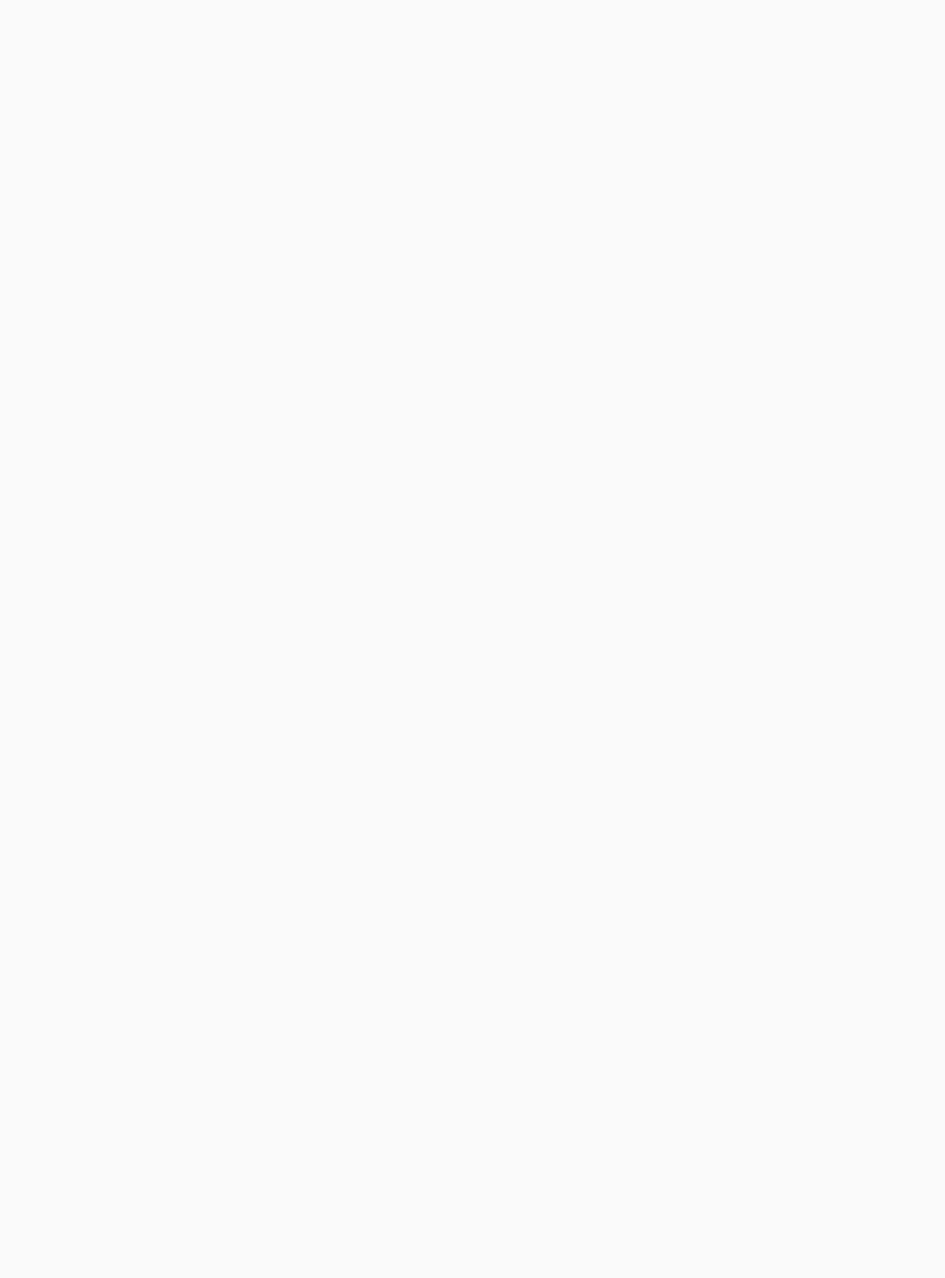
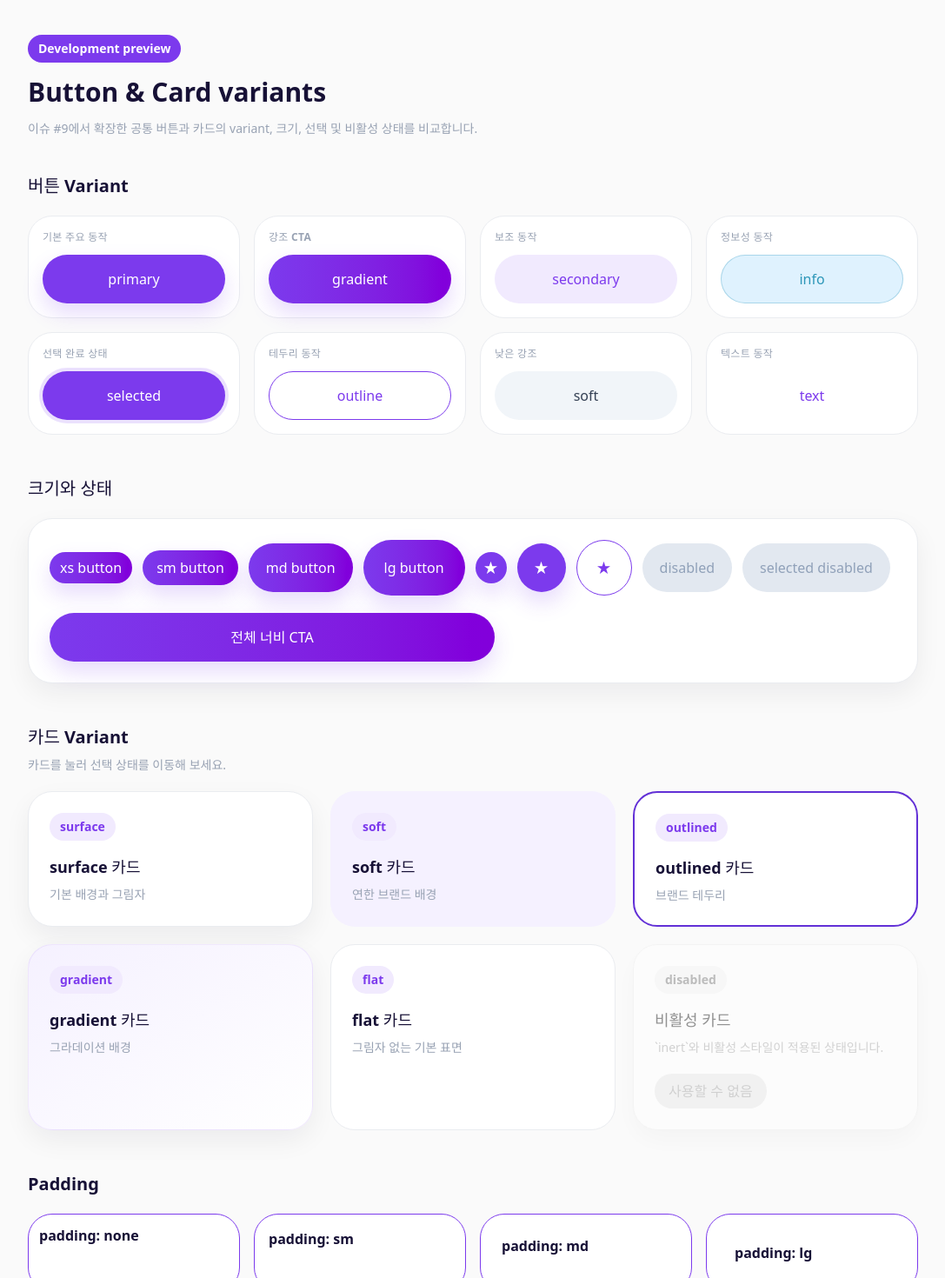
Before and after one commit to tteokip/roommade-frontend, a Vue app: page /ui-preview in a window 1280 px wide. Before the commit this address had no page. Shown: the top 1470 px of the page at 87% size, without its empty margins (96-1183 px from the left). Before the commit the page ends 800 px from the top, so only its background shows below. Built offline with nearby package versions, Linux system fonts and the light colour scheme; what @tanstack/vue-query would draw is missing.

Commit message:
feat: 공통 버튼 및 카드 variant 확장

```diff
--- a/src/router/index.js
+++ b/src/router/index.js
@@ -1,14 +1,24 @@
 import { createRouter, createWebHistory } from 'vue-router'
+
+const routes = [
+  {
+    path: '/',
+    name: 'home',
+    component: () => import('@/views/HomeView.vue'),
+  },
+]
+
+if (import.meta.env.DEV) {
+  routes.push({
+    path: '/ui-preview',
+    name: 'ui-preview',
+    component: () => import('@/views/UiPreviewView.vue'),
+  })
+}
 
 const router = createRouter({
   history: createWebHistory(import.meta.env.BASE_URL),
-  routes: [
-    {
-      path: '/',
-      name: 'home',
-      component: () => import('@/views/HomeView.vue'),
-    },
-  ],
+  routes,
 })
 
 export default router
--- a/src/shared/ui/AppButton.vue
+++ b/src/shared/ui/AppButton.vue
@@ -5,31 +5,57 @@ const props = defineProps({
   variant: { type: String, default: 'primary' },
   size: { type: String, default: 'md' },
   fullWidth: { type: Boolean, default: false },
+  iconOnly: { type: Boolean, default: false },
   disabled: { type: Boolean, default: false },
   type: { type: String, default: 'button' },
 })
 
-const variantClass = computed(() => ({
+const variantClass = computed(
+  () =>
+    ({
       primary: 'bg-brand-primary text-white shadow-floating hover:bg-brand-primary-dark',
+      gradient:
+        'bg-gradient-to-r from-brand-primary to-purple-700 text-white shadow-floating hover:from-brand-primary-dark hover:to-violet-800',
       secondary: 'bg-brand-primary-soft text-brand-primary hover:bg-brand-lavender',
-  outline: 'border border-brand-primary bg-white text-brand-primary hover:bg-brand-primary-soft',
+      info: 'border border-brand-sky/30 bg-sky-100 text-brand-sky hover:bg-sky-200',
+      selected:
+        'bg-brand-primary text-white ring-4 ring-brand-primary/15 hover:bg-brand-primary-dark',
+      outline:
+        'border border-brand-primary bg-white text-brand-primary hover:bg-brand-primary-soft',
       soft: 'bg-slate-100 text-body hover:bg-slate-200',
       text: 'bg-transparent text-brand-primary hover:bg-brand-primary-soft',
-}[props.variant] ?? 'bg-brand-primary text-white shadow-floating hover:bg-brand-primary-dark'))
+    })[props.variant] ?? 'bg-brand-primary text-white shadow-floating hover:bg-brand-primary-dark',
+)
 
-const sizeClass = computed(() => ({
+const sizeClass = computed(() => {
+  if (props.iconOnly) {
+    return (
+      {
+        xs: 'size-9 text-xs',
+        sm: 'size-10 text-sm',
+        md: 'size-14 text-base',
+        lg: 'size-16 text-lg',
+      }[props.size] ?? 'size-14 text-base'
+    )
+  }
+
+  return (
+    {
+      xs: 'min-h-9 px-3 text-xs',
       sm: 'min-h-10 px-4 text-sm',
       md: 'min-h-14 px-5 text-base',
       lg: 'min-h-16 px-6 text-lg',
-}[props.size] ?? 'min-h-14 px-5 text-base'))
+    }[props.size] ?? 'min-h-14 px-5 text-base'
+  )
+})
 </script>
 
 <template>
   <button
     :type="type"
     :disabled="disabled"
-    class="inline-flex items-center justify-center gap-2 rounded-pill font-bold transition-colors disabled:cursor-not-allowed disabled:bg-slate-200 disabled:text-slate-400 disabled:shadow-none"
-    :class="[variantClass, sizeClass, fullWidth ? 'w-full' : '']"
+    class="inline-flex shrink-0 items-center justify-center gap-2 rounded-pill font-bold transition-colors disabled:cursor-not-allowed disabled:border-transparent disabled:bg-slate-200 disabled:text-slate-400 disabled:shadow-none disabled:ring-0"
+    :class="[variantClass, sizeClass, fullWidth && !iconOnly ? 'w-full' : '']"
   >
     <slot name="leading" />
     <slot />
--- a/src/shared/ui/AppCard.vue
+++ b/src/shared/ui/AppCard.vue
@@ -1,16 +1,31 @@
 <script setup>
 defineProps({
+  variant: { type: String, default: 'surface' },
   padding: { type: String, default: 'md' },
   interactive: { type: Boolean, default: false },
+  selected: { type: Boolean, default: false },
+  disabled: { type: Boolean, default: false },
 })
 </script>
 
 <template>
   <section
-    class="rounded-card border border-line bg-surface shadow-card"
+    class="rounded-card border"
+    :aria-disabled="disabled || undefined"
+    :inert="disabled || undefined"
     :class="[
-      { sm: 'p-4', md: 'p-6', lg: 'p-8' }[padding] ?? 'p-6',
-      interactive ? 'cursor-pointer transition-transform hover:-translate-y-0.5' : '',
+      {
+        surface: 'border-line bg-surface shadow-card',
+        soft: 'border-transparent bg-brand-lavender shadow-none',
+        outlined: 'border-brand-primary bg-surface shadow-none',
+        gradient:
+          'border-brand-primary/10 bg-gradient-to-br from-brand-lavender to-white shadow-card',
+        flat: 'border-line bg-surface shadow-none',
+      }[variant] ?? 'border-line bg-surface shadow-card',
+      { none: '', sm: 'p-4', md: 'p-6', lg: 'p-8' }[padding] ?? 'p-6',
+      interactive && !disabled ? 'cursor-pointer transition-transform hover:-translate-y-0.5' : '',
+      selected ? 'border-2 !border-brand-primary-dark' : '',
+      disabled ? 'cursor-not-allowed opacity-45 grayscale' : '',
     ]"
   >
     <slot />
--- /dev/null
+++ b/src/views/UiPreviewView.vue
@@ -0,0 +1,135 @@
+<script setup>
+import { ref } from 'vue'
+
+import { AppButton, AppCard, AppChip } from '@/shared/ui'
+
+const selectedCard = ref('outlined')
+
+const buttonVariants = [
+  { name: 'primary', description: '기본 주요 동작' },
+  { name: 'gradient', description: '강조 CTA' },
+  { name: 'secondary', description: '보조 동작' },
+  { name: 'info', description: '정보성 동작' },
+  { name: 'selected', description: '선택 완료 상태' },
+  { name: 'outline', description: '테두리 동작' },
+  { name: 'soft', description: '낮은 강조' },
+  { name: 'text', description: '텍스트 동작' },
+]
+
+const cardVariants = [
+  { name: 'surface', description: '기본 배경과 그림자' },
+  { name: 'soft', description: '연한 브랜드 배경' },
+  { name: 'outlined', description: '브랜드 테두리' },
+  { name: 'gradient', description: '그라데이션 배경' },
+  { name: 'flat', description: '그림자 없는 기본 표면' },
+]
+</script>
+
+<template>
+  <main class="min-h-screen bg-page px-5 py-10 text-body">
+    <div class="mx-auto max-w-5xl">
+      <header class="mb-10">
+        <AppChip selected>Development preview</AppChip>
+        <h1 class="mt-4 text-3xl font-extrabold text-ink">Button & Card variants</h1>
+        <p class="mt-3 max-w-2xl text-sm leading-6 text-muted">
+          이슈 #9에서 확장한 공통 버튼과 카드의 variant, 크기, 선택 및 비활성 상태를 비교합니다.
+        </p>
+      </header>
+
+      <div class="space-y-12">
+        <section aria-labelledby="button-variants-title">
+          <h2 id="button-variants-title" class="text-xl font-extrabold text-ink">버튼 Variant</h2>
+          <div class="mt-5 grid gap-4 sm:grid-cols-2 lg:grid-cols-4">
+            <AppCard
+              v-for="button in buttonVariants"
+              :key="button.name"
+              padding="sm"
+              variant="flat"
+            >
+              <p class="mb-3 text-xs font-bold uppercase tracking-wide text-muted">
+                {{ button.description }}
+              </p>
+              <AppButton :variant="button.name" full-width>{{ button.name }}</AppButton>
+            </AppCard>
+          </div>
+        </section>
+
+        <section aria-labelledby="button-sizes-title">
+          <h2 id="button-sizes-title" class="text-xl font-extrabold text-ink">크기와 상태</h2>
+          <AppCard class="mt-5">
+            <div class="flex flex-wrap items-center gap-3">
+              <AppButton
+                v-for="size in ['xs', 'sm', 'md', 'lg']"
+                :key="size"
+                variant="gradient"
+                :size="size"
+              >
+                {{ size }} button
+              </AppButton>
+              <AppButton icon-only size="xs" aria-label="작은 즐겨찾기">★</AppButton>
+              <AppButton icon-only aria-label="즐겨찾기">★</AppButton>
+              <AppButton icon-only size="lg" variant="outline" aria-label="큰 즐겨찾기"
+                >★</AppButton
+              >
+              <AppButton disabled>disabled</AppButton>
+              <AppButton variant="selected" disabled>selected disabled</AppButton>
+            </div>
+            <div class="mt-5 max-w-lg">
+              <AppButton variant="gradient" full-width>전체 너비 CTA</AppButton>
+            </div>
+          </AppCard>
+        </section>
+
+        <section aria-labelledby="card-variants-title">
+          <h2 id="card-variants-title" class="text-xl font-extrabold text-ink">카드 Variant</h2>
+          <p class="mt-2 text-sm text-muted">카드를 눌러 선택 상태를 이동해 보세요.</p>
+          <div class="mt-5 grid gap-5 md:grid-cols-2 lg:grid-cols-3">
+            <AppCard
+              v-for="card in cardVariants"
+              :key="card.name"
+              :variant="card.name"
+              interactive
+              :selected="selectedCard === card.name"
+              role="button"
+              tabindex="0"
+              @click="selectedCard = card.name"
+              @keydown.enter="selectedCard = card.name"
+              @keydown.space.prevent="selectedCard = card.name"
+            >
+              <div class="flex items-start justify-between gap-3">
+                <div>
+                  <AppChip>{{ card.name }}</AppChip>
+                  <h3 class="mt-4 text-lg font-extrabold text-ink">{{ card.name }} 카드</h3>
+                  <p class="mt-2 text-sm text-muted">{{ card.description }}</p>
+                </div>
+              </div>
+            </AppCard>
+
+            <AppCard disabled>
+              <AppChip variant="neutral">disabled</AppChip>
+              <h3 class="mt-4 text-lg font-extrabold text-ink">비활성 카드</h3>
+              <p class="mt-2 text-sm text-muted">`inert`와 비활성 스타일이 적용된 상태입니다.</p>
+              <AppButton class="mt-5" size="sm" disabled>사용할 수 없음</AppButton>
+            </AppCard>
+          </div>
+        </section>
+
+        <section aria-labelledby="padding-title">
+          <h2 id="padding-title" class="text-xl font-extrabold text-ink">Padding</h2>
+          <div class="mt-5 grid gap-4 sm:grid-cols-2 lg:grid-cols-4">
+            <AppCard
+              v-for="padding in ['none', 'sm', 'md', 'lg']"
+              :key="padding"
+              :padding="padding"
+              variant="outlined"
+            >
+              <div :class="padding === 'none' ? 'p-3' : ''">
+                <p class="font-extrabold text-ink">padding: {{ padding }}</p>
+              </div>
+            </AppCard>
+          </div>
+        </section>
+      </div>
+    </div>
+  </main>
+</template>
```
Lines whose indentation alone changed are shown as unchanged.
